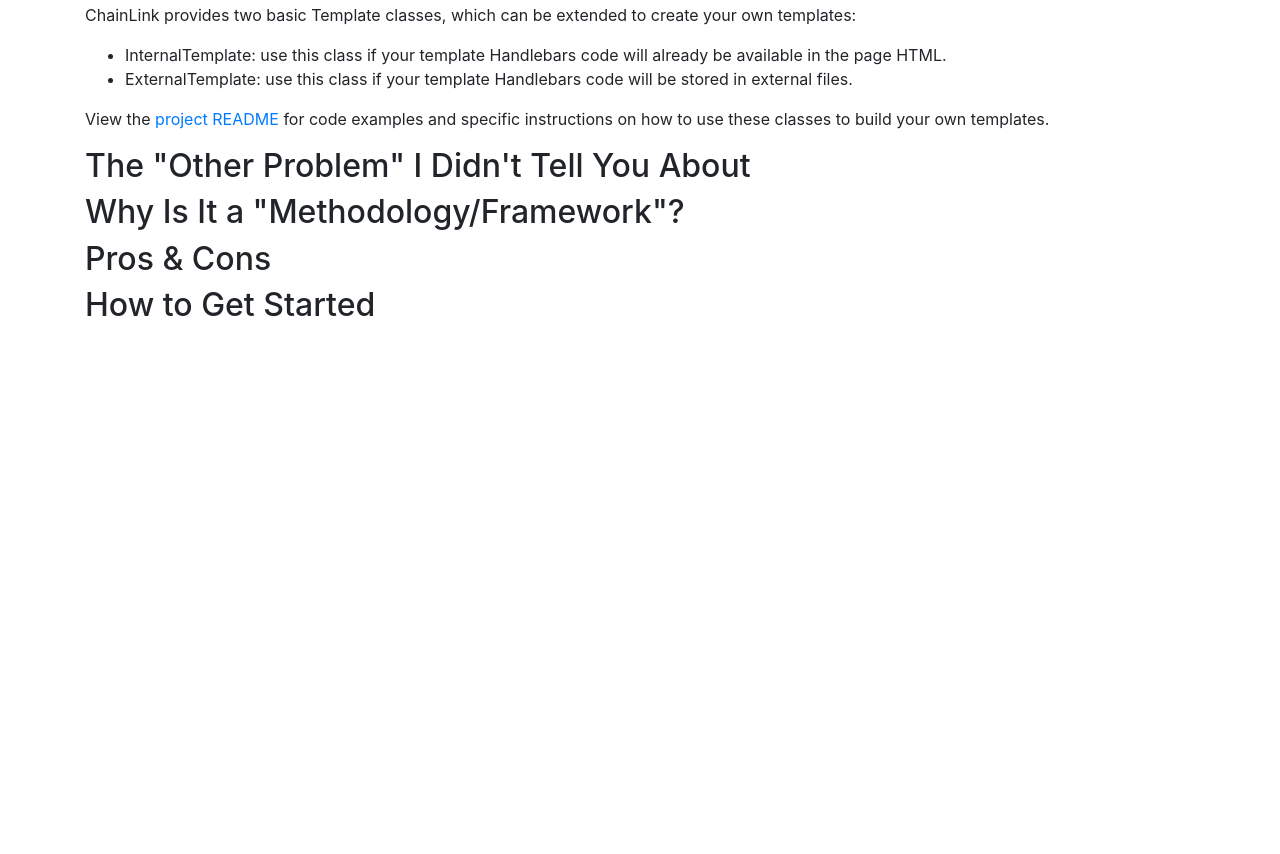
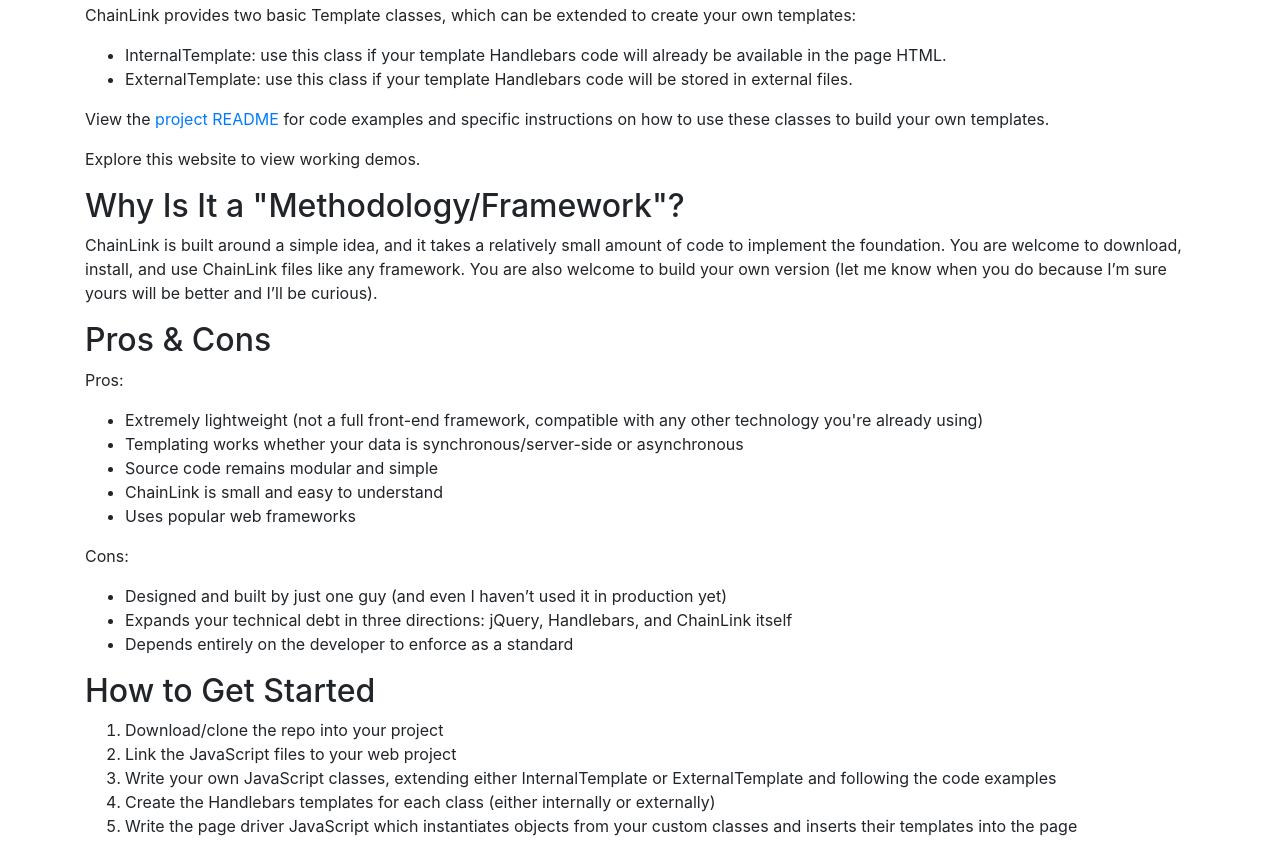
Before and after one commit to calebayoung/chainlink.js, a plain HTML site: page docs/index.html in a window 1280 px wide. Shown: the part 1689-2543 px from the top of the page. Before the commit the page ends 2021 px from the top, so only its background shows below. Drawn offline with nearby package versions, Linux system fonts and the light colour scheme.

Commit message:
Finish rough draft of documentation homepage.

```diff
--- a/docs/index.html
+++ b/docs/index.html
@@ -60,10 +60,32 @@
                 <li>ExternalTemplate: use this class if your template Handlebars code will be stored in external files.</li>
             </ul>
             <p>View the <a href="https://github.com/calebayoung/chainlink.js/blob/master/README.md" target="_blank">project README</a> for code examples and specific instructions on how to use these classes to build your own templates.</p>
-            <h2>The "Other Problem" I Didn't Tell You About</h2>
+            <p>Explore this website to view working demos.</p>
             <h2>Why Is It a "Methodology/Framework"?</h2>
+            <p>ChainLink is built around a simple idea, and it takes a relatively small amount of code to implement the foundation. You are welcome to download, install, and use ChainLink files like any framework. You are also welcome to build your own version (let me know when you do because I’m sure yours will be better and I’ll be curious).</p>
             <h2>Pros & Cons</h2>
+            <p>Pros:</p>
+            <ul>
+                <li>Extremely lightweight (not a full front-end framework, compatible with any other technology you're already using)</li>
+                <li>Templating works whether your data is synchronous/server-side or asynchronous</li>
+                <li>Source code remains modular and simple</li>
+                <li>ChainLink is small and easy to understand</li>
+                <li>Uses popular web frameworks</li>
+            </ul>
+            <p>Cons:</p>
+            <ul>
+                <li>Designed and built by just one guy (and even I haven’t used it in production yet)</li>
+                <li>Expands your technical debt in three directions: jQuery, Handlebars, and ChainLink itself</li>
+                <li>Depends entirely on the developer to enforce as a standard</li>
+            </ul>
             <h2>How to Get Started</h2>
+            <ol>
+                <li>Download/clone the repo into your project</li>
+                <li>Link the JavaScript files to your web project</li>
+                <li>Write your own JavaScript classes, extending either InternalTemplate or ExternalTemplate and following the code examples</li>
+                <li>Create the Handlebars templates for each class (either internally or externally)</li>
+                <li>Write the page driver JavaScript which instantiates objects from your custom classes and inserts their templates into the page</li>
+            </ol>
         </div>
         <!-- Bootstrap JS Dependencies -->
         <script src="https://code.jquery.com/jquery-3.5.1.slim.min.js" integrity="sha384-DfXdz2htPH0lsSSs5nCTpuj/zy4C+OGpamoFVy38MVBnE+IbbVYUew+OrCXaRkfj" crossorigin="anonymous"></script>
```
Also changed, not shown: 1 other file.
